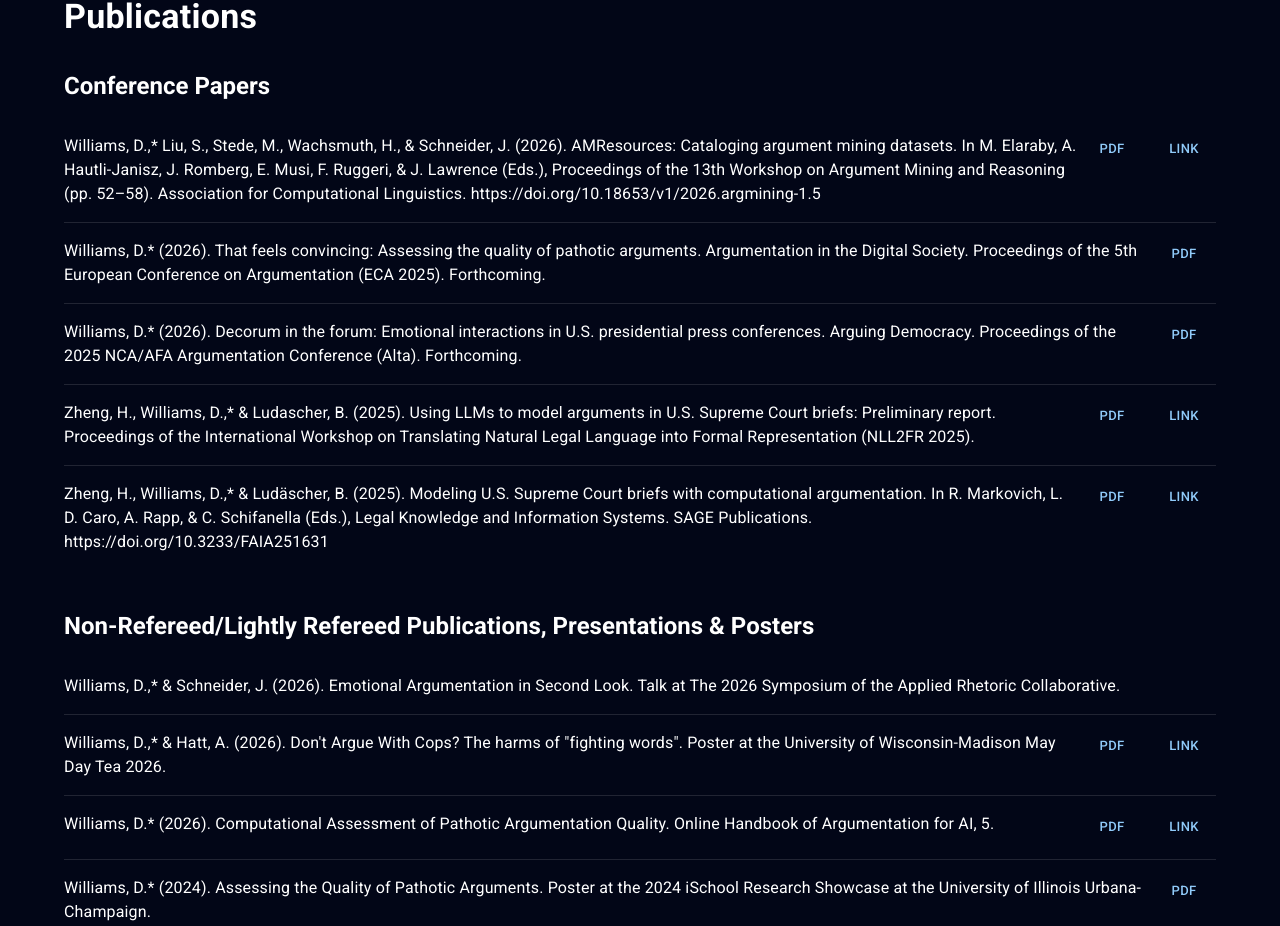
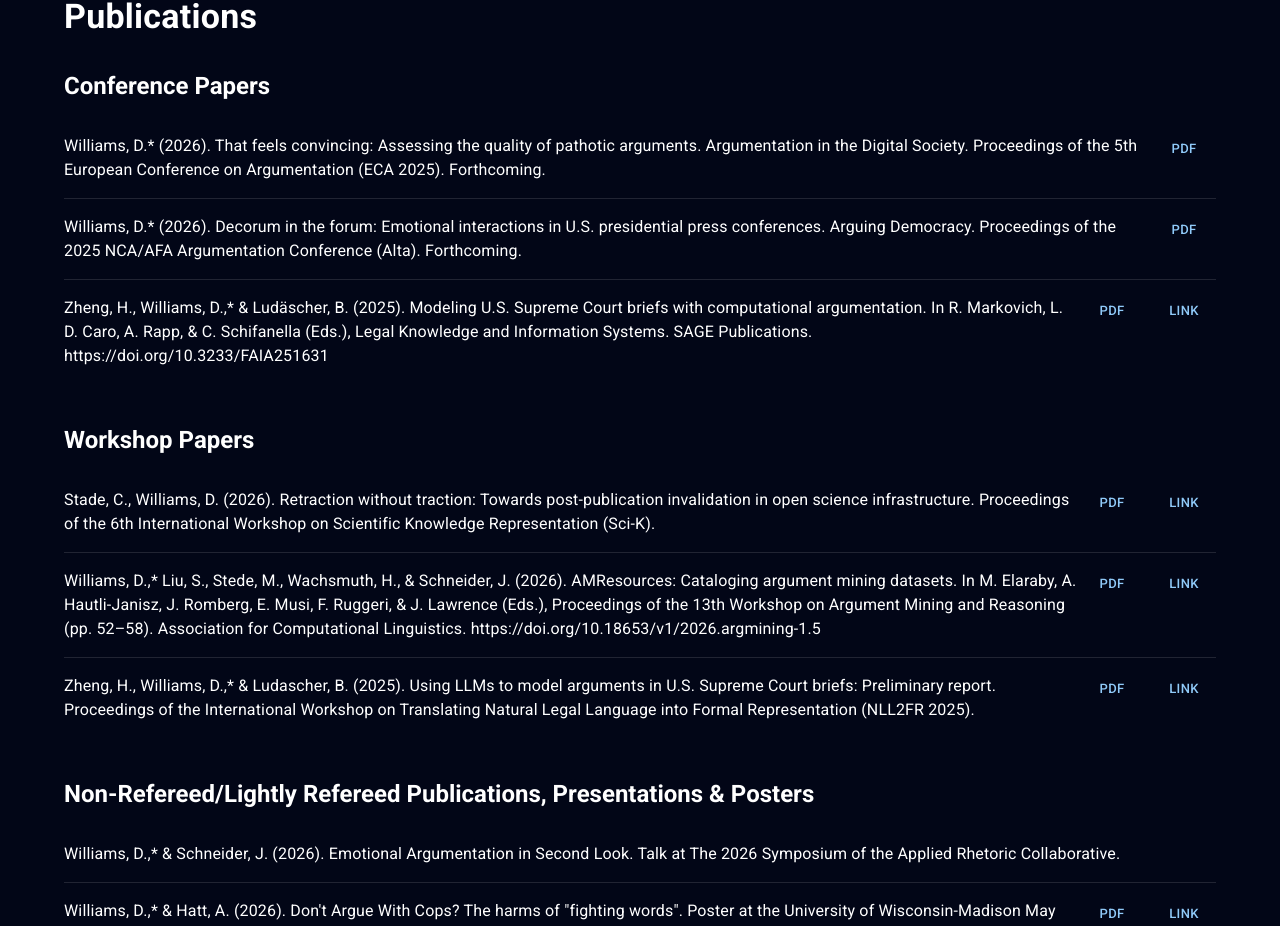
Before and after one commit to dexterwilliams96/dexterwilliams96.github.io, a React (Vite) app: page / in a window 1280 px wide. Shown: the part 838-1764 px from the top of the page. Built offline with nearby package versions, Linux system fonts and the light colour scheme.

Commit message:
Added scik

```diff
--- a/src/App.tsx
+++ b/src/App.tsx
@@ -76,11 +76,6 @@ const teaching = [
 const publications = {
   conferences: [
     {
-      citation: "Williams, D.,* Liu, S., Stede, M., Wachsmuth, H., & Schneider, J. (2026). AMResources: Cataloging argument mining datasets. In M. Elaraby, A. Hautli-Janisz, J. Romberg, E. Musi, F. Ruggeri, & J. Lawrence (Eds.), Proceedings of the 13th Workshop on Argument Mining and Reasoning (pp. 52–58). Association for Computational Linguistics. https://doi.org/10.18653/v1/2026.argmining-1.5",
-      pdf: "/papers/ArgMining2026.pdf",
-      link: "https://doi.org/10.18653/v1/2026.argmining-1.5"
-    },
-    {
       citation: "Williams, D.* (2026). That feels convincing: Assessing the quality of pathotic arguments. Argumentation in the Digital Society. Proceedings of the 5th European Conference on Argumentation (ECA 2025). Forthcoming.",
       pdf: "/papers/ECA2025.pdf",
     },
@@ -89,14 +84,26 @@ const publications = {
       pdf: "/papers/Alta2025.pdf",
     },
     {
+      citation: "Zheng, H., Williams, D.,* & Ludäscher, B. (2025). Modeling U.S. Supreme Court briefs with computational argumentation. In R. Markovich, L. D. Caro, A. Rapp, & C. Schifanella (Eds.), Legal Knowledge and Information Systems. SAGE Publications. https://doi.org/10.3233/FAIA251631",
+      pdf: "/papers/JURIX2025proceedings.pdf",
+      link: "https://doi.org/10.3233/FAIA251631"
+    },
+  ],
+  workshops: [
+    {
+      citation: "Stade, C., Williams, D. (2026). Retraction without traction: Towards post-publication invalidation in open science infrastructure. Proceedings of the 6th International Workshop on Scientific Knowledge Representation (Sci-K).",
+      pdf: "/papers/SciK2026.pdf",
+      link: "https://ceur-ws.org/Vol-4291/paper14.pdf"
+    },
+    {
+      citation: "Williams, D.,* Liu, S., Stede, M., Wachsmuth, H., & Schneider, J. (2026). AMResources: Cataloging argument mining datasets. In M. Elaraby, A. Hautli-Janisz, J. Romberg, E. Musi, F. Ruggeri, & J. Lawrence (Eds.), Proceedings of the 13th Workshop on Argument Mining and Reasoning (pp. 52–58). Association for Computational Linguistics. https://doi.org/10.18653/v1/2026.argmining-1.5",
+      pdf: "/papers/ArgMining2026.pdf",
+      link: "https://doi.org/10.18653/v1/2026.argmining-1.5"
+    },
+    {
       citation: "Zheng, H., Williams, D.,* & Ludascher, B. (2025). Using LLMs to model arguments in U.S. Supreme Court briefs: Preliminary report. Proceedings of the International Workshop on Translating Natural Legal Language into Formal Representation (NLL2FR 2025).",
       pdf: "/papers/NLL2FR2025proceedings.pdf",
       link: "https://jurisinformaticscenter.github.io/NLL2FR2025/NLL2FR2025proceedings.pdf"
-    },
-    {
-      citation: "Zheng, H., Williams, D.,* & Ludäscher, B. (2025). Modeling U.S. Supreme Court briefs with computational argumentation. In R. Markovich, L. D. Caro, A. Rapp, & C. Schifanella (Eds.), Legal Knowledge and Information Systems. SAGE Publications. https://doi.org/10.3233/FAIA251631",
-      pdf: "/papers/JURIX2025proceedings.pdf",
-      link: "https://doi.org/10.3233/FAIA251631"
     },
   ],
   posters:  [
@@ -232,6 +239,7 @@ export default function App() {
         <Box ref={sectionRefs.publications} mb={10}>
           <Typography variant="h4" fontWeight={700} mb={4}>Publications</Typography>
           <PublicationList title="Conference Papers" items={publications.conferences} />
+          <PublicationList title="Workshop Papers" items={publications.workshops} />
           <PublicationList title="Non-Refereed/Lightly Refereed Publications, Presentations & Posters" items={publications.posters} />
         </Box>
 
```
Also changed, not shown: 1 other file (tests, documents, lock files or other folders).
